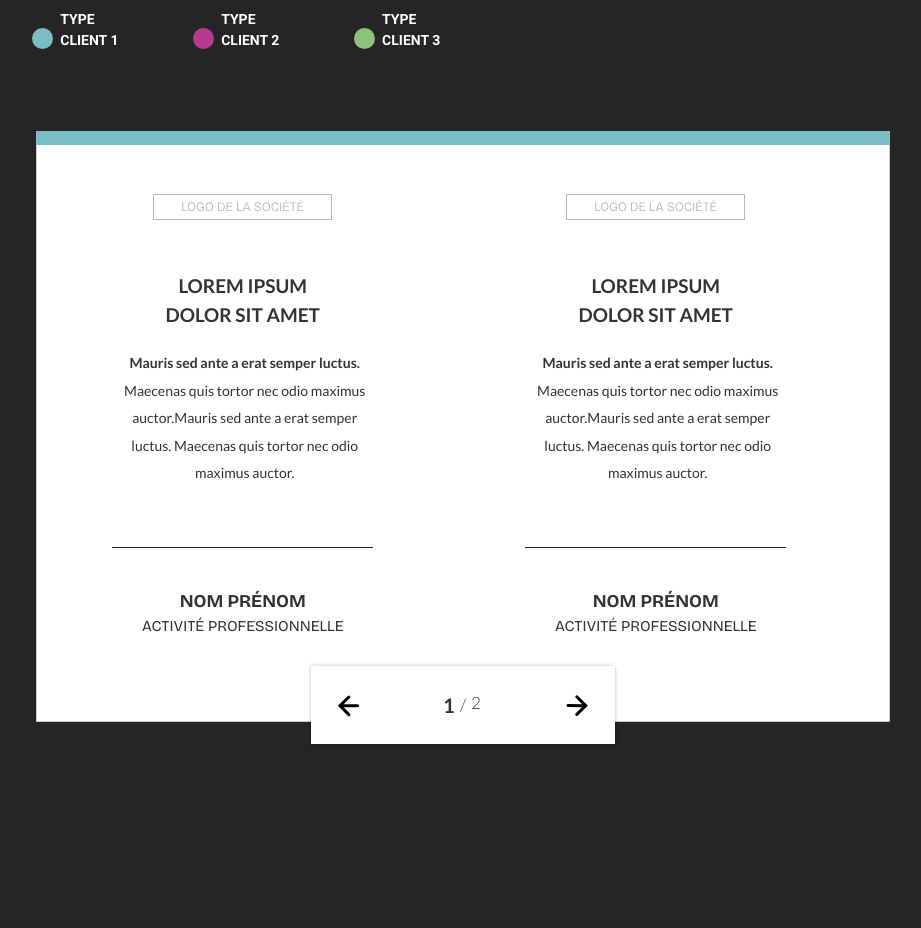
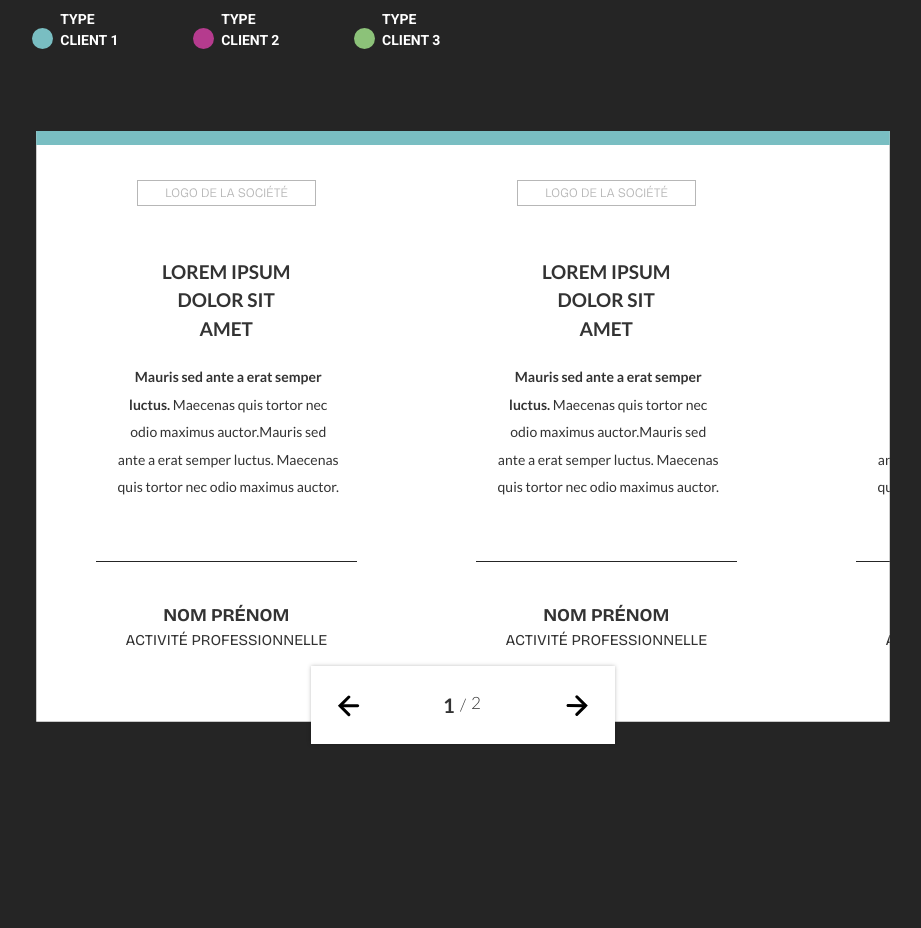
Before and after one commit to Nath-vfx/exercice-hlp-studio-front-end-creative-studio, a Nuxt app in the folder app/: page / in a window 1280 px wide. Shown: the part 4840-5768 px from the top of the page, without its empty margins (177-1098 px from the left). Built offline with nearby package versions, Linux system fonts and the light colour scheme; no server answers.

Commit message:
fix : css scrolling on testimonies

```diff
--- a/app/components/customersTestimoniesComponent.vue
+++ b/app/components/customersTestimoniesComponent.vue
@@ -177,7 +177,11 @@ function switchPage() {
       flex-direction: column;
       justify-content: center;
       align-items: center;
-      width: 413px;
+      max-width: 413px;
+      width: max-content;
+      @media (max-width: 1910px) {
+        max-width: 380px;
+      }
       height: 591px;
       &-logo {
         width: min-content;
```
